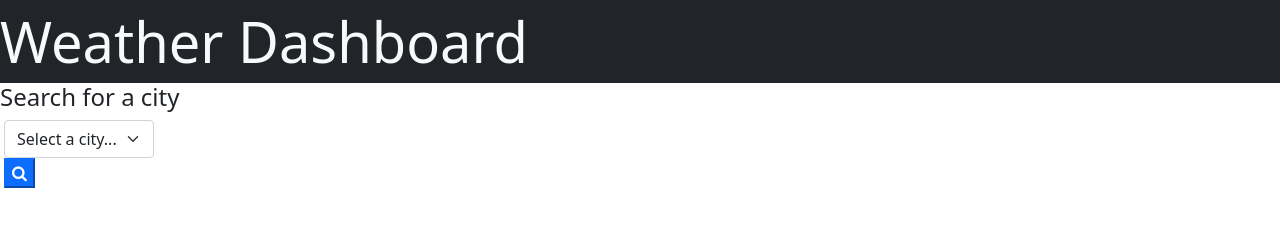
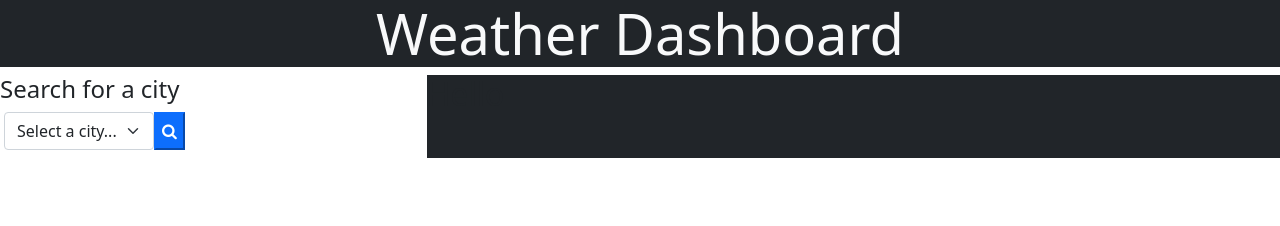
Before and after one commit to Etipriya/weather-dashboard, a plain HTML site: page index.html in a window 1280 px wide. Drawn offline with nearby package versions, Linux system fonts and the light colour scheme.

Commit message:
modified index and script

```diff
--- a/assets/css/script.css
+++ b/assets/css/script.css
@@ -1,6 +1,10 @@
 * {
   box-sizing: border-box;
 }
+.justify-content-centre {
+  text-align: center;
+}
+
 .search {
   font-size: 2px;
   text-align: left;
--- a/index.html
+++ b/index.html
@@ -21,20 +21,23 @@
       rel="stylesheet"
       href="https://cdnjs.cloudflare.com/ajax/libs/font-awesome/4.7.0/css/font-awesome.min.css"
     />
+    <link rel="stylesheet" type="text/css" href="./assets/css/script.css" />
   </head>
   <body>
     <!-- Header Container -->
-    <header class="navbar d-flex justify-content-centre bg-dark text-light">
-      <div class="display-4">Weather Dashboard</div>
+    <header class="justify-content-centre bg-dark text-light">
+      <h1 class="display-4 text-center">Weather Dashboard</h1>
     </header>
+    <main class="d-flex">
       <!-- Search Container -->
+      <div class="col-4">
         <div class="search">
           <!-- <div class="text-white text-align-left bg-light p-1"> -->
           <h4>Search for a city</h4>
         </div>
         <form id="form">
           <div class="input-group mb-1 mt-1 px-1">
-        <div class="mb-1 text-left">
+            <div class="mb-1 text-left d-flex">
               <!-- <input type="form" class="form-control" id="form" aria-describedby="form" placeholder="Search.." name="search"> -->
               <select class="form-select">
                 <option selected disabled>Select a city...</option>
@@ -51,8 +54,14 @@
                 <i class="fa fa-search"></i>
               </button>
             </div>
+          </div>
         </form>
       </div>
+      <div class="col-8 bg-dark">
+        <h2>Hello</h2>
+      </div>
+    </main>
+
     <script
       src="https://cdn.jsdelivr.net/npm/bootstrap@5.0.0-beta3/dist/js/bootstrap.bundle.min.js"
       integrity="sha384-JEW9xMcG8R+pH31jmWH6WWP0WintQrMb4s7ZOdauHnUtxwoG2vI5DkLtS3qm9Ekf"
```
Lines whose indentation alone changed are shown as unchanged.
